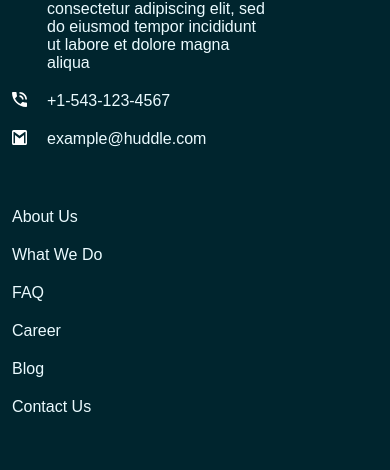
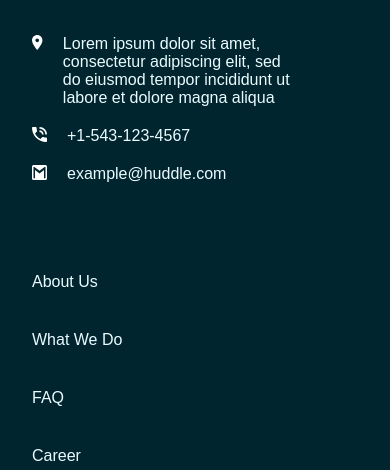
Before and after one commit to Asim-basheer/Front-End-Challenge-huddle-Landing-Page, a plain HTML site: page index.html in a window 390 px wide. Shown: the part 2899-3369 px from the top of the page. Drawn offline with nearby package versions, Linux system fonts and the light colour scheme.

Commit message:
Update style.css

```diff
--- a/style.css
+++ b/style.css
@@ -398,18 +398,39 @@ footer .container > .logo {
   width: 150px;
 }
 
-@media (max-width: 767px) {
+@media (max-width: 991px) {
   footer .container > .logo {
     width: 200px;
+    padding: 20px;
   }
 }
 
 footer .container .box-container {
-  display: -ms-grid;
-  display: grid;
-  -ms-grid-columns: (minmax(300px, 1fr))[auto-fill];
-      grid-template-columns: repeat(auto-fill, minmax(300px, 1fr));
-  gap: 40px;
+  display: -webkit-box;
+  display: -ms-flexbox;
+  display: flex;
+  -webkit-box-pack: justify;
+      -ms-flex-pack: justify;
+          justify-content: space-between;
+  gap: 30px;
+}
+
+@media (max-width: 991px) {
+  footer .container .box-container {
+    -ms-flex-wrap: wrap;
+        flex-wrap: wrap;
+  }
+  footer .container .box-container .location,
+  footer .container .box-container .links,
+  footer .container .box-container .icons {
+    -ms-flex-preferred-size: 100%;
+        flex-basis: 100%;
+    padding: 20px;
+  }
+}
+
+footer .container .box-container .location {
+  max-width: 300px;
 }
 
 footer .container .box-container .location .content {
@@ -427,13 +448,6 @@ footer .container .box-container .location .content > img {
 
 footer .container .box-container .location .content > p {
   color: #ebfbff;
-  max-width: 60%;
-}
-
-@media (min-width: 992px) {
-  footer .container .box-container .location .content > p {
-    max-width: 100%;
-  }
 }
 
 footer .container .box-container .links {
@@ -450,12 +464,14 @@ footer .container .box-container .links {
 footer .container .box-container .links > a {
   -ms-flex-preferred-size: 50%;
       flex-basis: 50%;
-  text-align: center;
   color: #ebfbff;
 }
 
-@media (max-width: 767px) {
-  footer .container .box-container .links > a {
+@media (max-width: 991px) {
+  footer .container .box-container .links {
+    gap: 20px;
+  }
+  footer .container .box-container .links a {
     -ms-flex-preferred-size: 100%;
         flex-basis: 100%;
     text-align: left;
@@ -467,6 +483,12 @@ footer .container .box-container .icons {
   text-align: center;
   margin: 0 0 20px;
   color: #ebfbff;
+}
+
+@media (max-width: 991px) {
+  footer .container .box-container .icons {
+    margin: 0 auto 20px;
+  }
 }
 
 footer .container .box-container .icons i {
```
